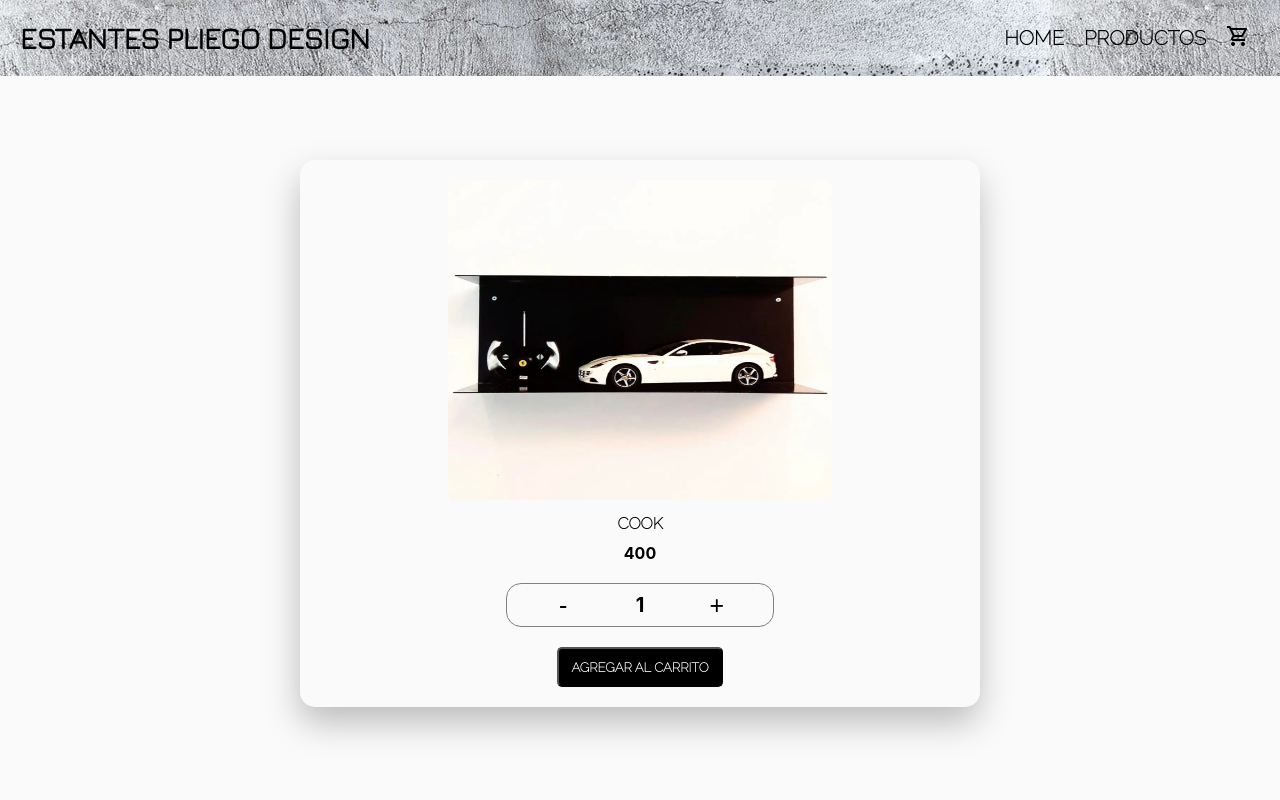
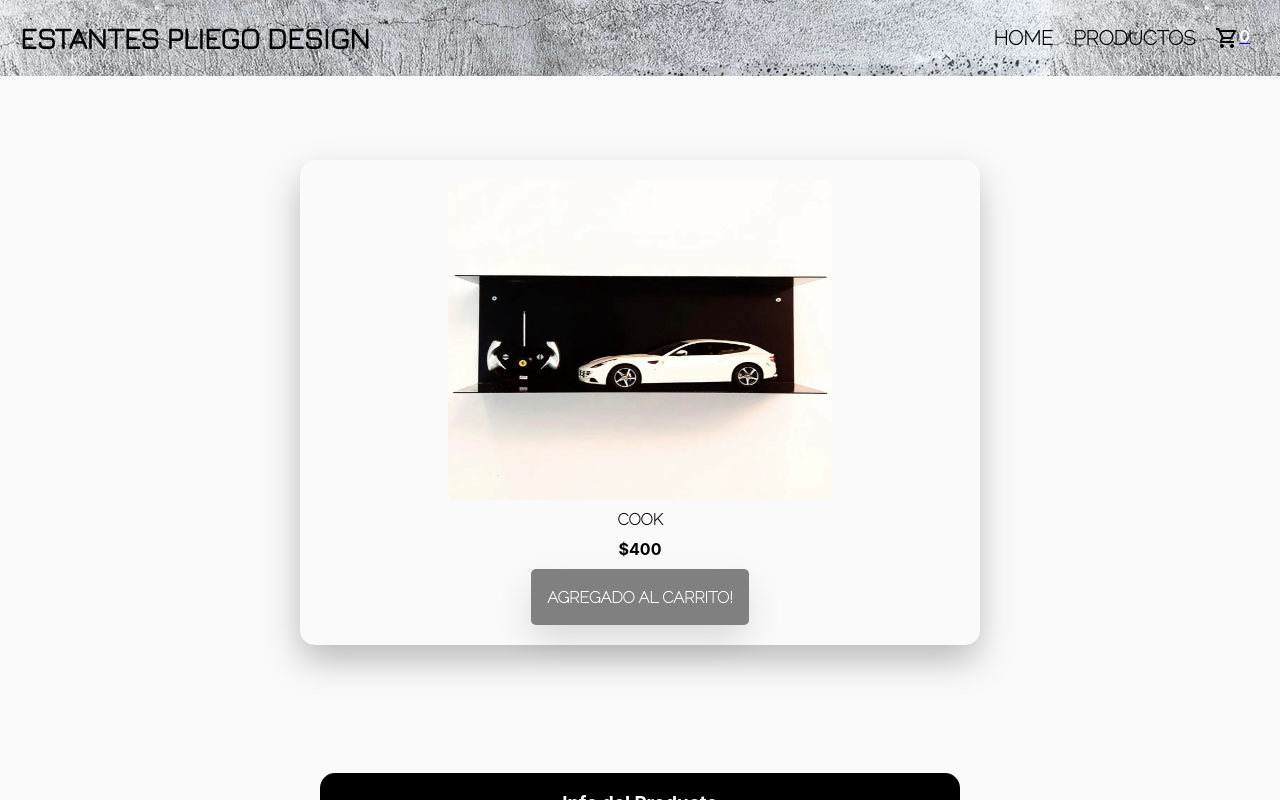
Before and after one commit to tobigiorgis/react, a React (Create React App) app: page /producto/1 in a window 1280 px wide. Both pictures are taken after a click on the button "AGREGAR AL CARRITO". Shown: the top 800 px of the page. Built offline with nearby package versions, Linux system fonts and the light colour scheme.

Commit message:
entrega Martes 4

```diff
--- a/src/App.css
+++ b/src/App.css
@@ -80,6 +80,8 @@
 .divLinks{ /* padres <p> */
   display: flex;
   margin-right: 30px;
+  justify-content: center;
+  align-items: center;
 }
 
 .paginas{  /* hijos <a>*/
@@ -90,10 +92,10 @@
 
 .carrito{
   display: flex;
-  align-items: center;
   margin-left: 10px;
   margin-right: 20px;
 }
+
 
 .productos{
   font-weight: bold;
@@ -165,6 +167,22 @@
 .divAgregar{
   margin-top: 10px;
 }
+.divAgregado{
+  display: flex;
+  flex-direction: column;
+  align-items: center;
+  text-align: center;
+  justify-content: center;
+  margin-top: 10px;
+  border-radius: 5px;
+  color: white;
+  background-color: gray;
+  box-shadow: -1px 16px 35px -1px rgba(0,0,0,0.13);
+  width: 17vw;
+  height: 7vh;
+  font-family: 'Raleway', sans-serif;
+  font-weight: 800;
+}
 
 .btnAgregar{
   width: 13vw;
@@ -203,28 +221,53 @@
 }
 
 .itemDivDetail{
-  display: inline-block;
+  display: flex;
+  flex-direction: column;
+  justify-content: center;
+  align-items: center;
   width: 50vw;
   box-shadow: -1px 16px 35px -1px rgba(0,0,0,0.26);
   border-radius: 15px;
   padding: 20px;
   margin-top: 20vh;
 }
+.divDetail{
+  display: flex;
+  justify-content: center;
+  align-items: center;
+}
 
 .ItemDiv{
   margin: 30px;
   width: auto;
-  display: inline-block;
+  display: inline-flex;
   flex-direction: column;
+  justify-content: center;
+  align-items: center;
   padding: 20px;
   border-radius: 15px;
   box-shadow: -1px 16px 35px -1px rgba(0,0,0,0.26);
   background-color: white;
+  animation-duration: 0.5s;
+  animation-name: animate-pop;
+  animation-timing-function: cubic-bezier(.26, .53, .74, 1.48);
 }
 
 .ItemDiv:hover{
   transform: scale(1.1);
   transition: 0.5s ease-in-out;
+}
+
+@keyframes animate-pop {
+  0% {
+    opacity: 0;
+    transform: scale(0.5, 0.5);
+  }
+
+  100% {
+    opacity: 1;
+    transform: scale(1, 1);
+  }
 }
 
 /* Home Section */
@@ -390,3 +433,8 @@ span{
   text-decoration: none;
   font-weight: 800;
 }
+
+.cantCarrito{
+  text-decoration: none;
+  color: white;
+}
--- a/src/App.js
+++ b/src/App.js
@@ -16,6 +16,7 @@ function App() {
         <Route path='/productos/:colorId' element={<ItemListContainer/>}/>
         <Route path= '/productos' element={<ItemListContainer/>} />
         <Route path='/producto/:itemId' element={<ItemDetailContainer />} />
+        <Route path='/cart'/>
       </Routes>
       </BrowserRouter>
     </div>
--- a/src/components/CartWidget.js
+++ b/src/components/CartWidget.js
@@ -1,12 +1,23 @@
 import React from 'react'
+import { Link } from 'react-router-dom'
 import cartIcon from '../cart.png'
+import { useState } from 'react'
 
 
 const CartWidget = () => {
+const [carrito, setCarrito] = useState(0)
+const varCarrito = (count) => {
+    setCarrito(count + carrito)
+}
+
+
     return (
+        <Link to="/cart">
         <div className="carrito">
-            <a href="/"><img src={cartIcon}/></a>
+            <img className='imgCarrito' src={cartIcon}/>
+            <span className='cantCarrito'>{carrito}</span>
         </div>
+        </Link>
     )
 }
 
--- a/src/components/Item.js
+++ b/src/components/Item.js
@@ -1,9 +1,14 @@
 import React from 'react'
 import ItemCount from './ItemCount'
 import { Link } from 'react-router-dom'
+import { useState } from 'react'
 
 
-const Item = ({ item }) => {
+const Item = ({ item, varCarrito }) => {
+    const [added, setAdded] = useState(false)
+    const onAdd = () => {
+        setAdded(true)
+    }
     return (
         <div className='ItemDiv'>
         <Link className='toDetail' to={`/producto/${item?.id}`}>
@@ -11,7 +16,12 @@ const Item = ({ item }) => {
             <li className='modelo'>{item?.modelo}</li>
             <li className='precio'>${item?.precio}</li>
         </Link>
-            <ItemCount stock={item?.stock} initial={1}/>
+            {!added &&
+                    <ItemCount stock={item?.stock} initial={1} onAdd={onAdd} onClick={varCarrito}/>
+                }
+                {added &&
+                    <div className="divAgregado">AGREGADO AL CARRITO!</div>
+                }
         </div>
     )
 }
--- a/src/components/ItemCount.js
+++ b/src/components/ItemCount.js
@@ -6,7 +6,6 @@ const [count, setCount] = useState(initial)
 
 let countStockMas = () => {setCount(count < stock ? count + 1 : count)}
 let countStockMenos = () => {setCount(count > 1 ? count - 1 : count)}
-
 
     return (
         <div className="divProduct">
--- a/src/components/ItemDetail.js
+++ b/src/components/ItemDetail.js
@@ -1,16 +1,31 @@
 import React from 'react'
 import ItemCount from './ItemCount'
+import { useState, useEffect } from 'react'
 
 
 
 const ItemDetail = (item) => {
+
+    const [added, setAdded] = useState(false)
+    const onAdd = () => {
+        setAdded(true)
+    }
+
+    useEffect(() => {
+        console.log('added', added);
+    }, [added])
     return (
         <div>
             <div className='itemDivDetail'>
                 <img src={item?.imagen} alt={item?.modelo} className='imgEstante'></img>
                 <li className='modelo'>{item?.modelo}</li>
-                <li className='precio'>{item?.precio}</li>
-                <ItemCount stock={item?.stock} initial={1}/>
+                <li className='precio'>${item?.precio}</li>
+                {!added &&
+                    <ItemCount stock={item?.stock} initial={1} onAdd={onAdd}/>
+                }
+                {added &&
+                    <div className="divAgregado">AGREGADO AL CARRITO!</div>
+                }
             </div>
             <div className='descDetail'>
                 <h3>Info del Producto</h3>
```
